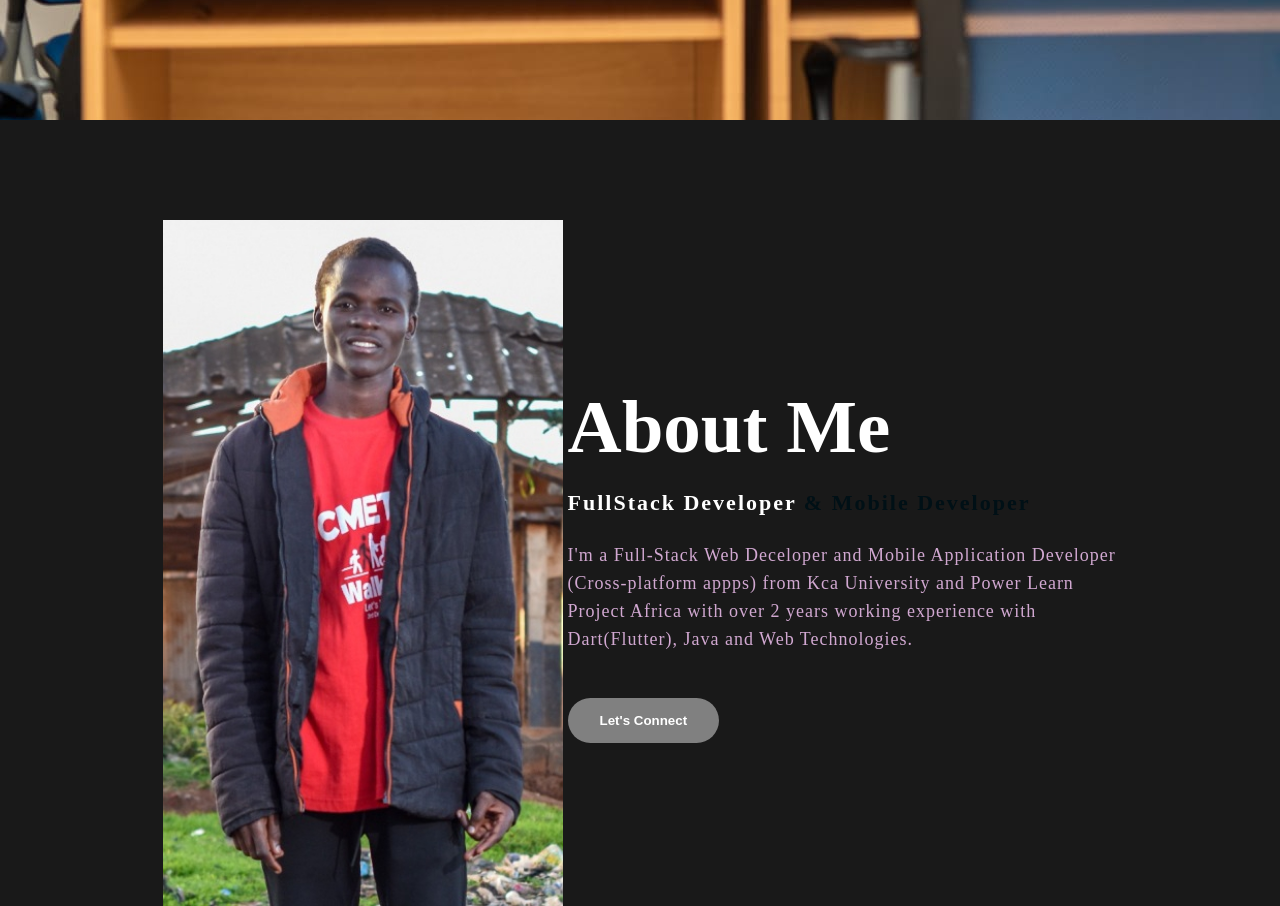
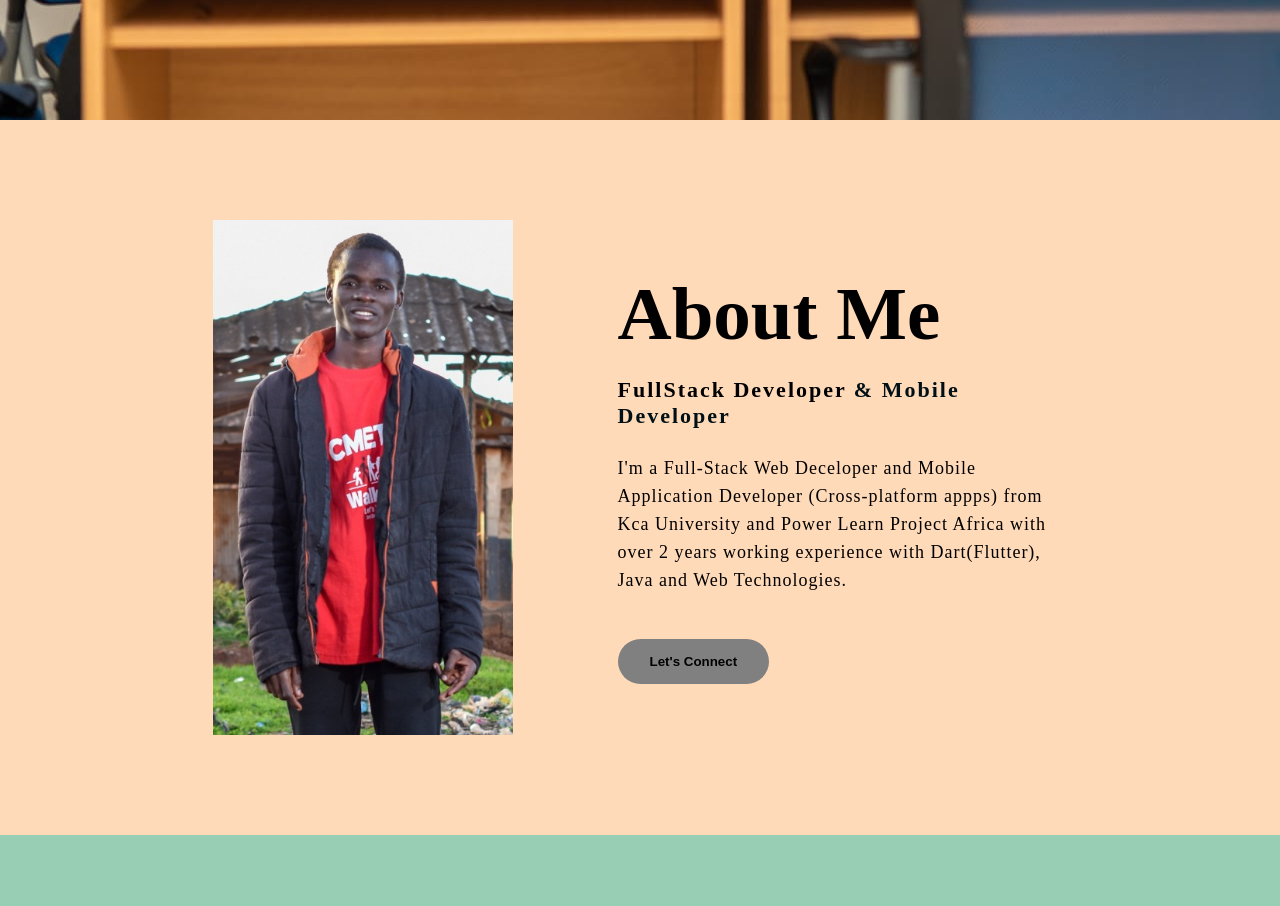
Before and after one commit to Nelson-Tommogo/My-portfolio, a plain HTML site: page index.html in a window 1280 px wide. Shown: the part 680-1586 px from the top of the page. Drawn offline with Linux system fonts and the light colour scheme.

Commit message:
Portfolio web

```diff
--- a/main.css
+++ b/main.css
@@ -109,14 +109,14 @@ h4{
 .about{
     width: 100%;
     padding: 100px 0px;
-    background-color: #191919;
+    background-color: RGB(255, 218, 185);
 }
 .about img{
     height: auto;
-    width: 400px;
+    width: 300px;
 }
 .about-text{
-    width: 550px;
+    width: 450px;
 }
 .main{
     width: 1100px;
@@ -127,20 +127,20 @@ h4{
     justify-content: space-around;
 }
 .about-text h2{
-    color: white;
+    color: black;
     font-size: 75px;
     text-transform: capitalize;
     margin-bottom: 20px;
 }
 .about-text h5{
-    color: white;
+    color: black;
     letter-spacing: 2px;
     font-size: 22px;
     margin-bottom: 25px;
     text-transform: capitalize;
 }
 .about-text p{
-    color: #fcfc;
+    color: black;
     letter-spacing: 1px;
     line-height: 28px;
     font-size: 18px;
@@ -148,7 +148,7 @@ h4{
 }
 button{
     background-color: gray;
-    color: white;
+    color: black;
     text-decoration: none;
     border: 2px solid transparent;
     font-weight: bold;
@@ -256,14 +256,14 @@ footer{
     position: relative;
     width: 100%;
     height: 250px;
-    background: #101010;
+    background:RGB(245, 255, 250);
     display: flex;
     flex-direction: column;
     justify-content: center;
 }
 footer p:nth-child(1){
     font-size: 25px;
-    color: white;
+    color: black;
     margin-bottom: 20px;
     font-weight: bold;
 }
```
